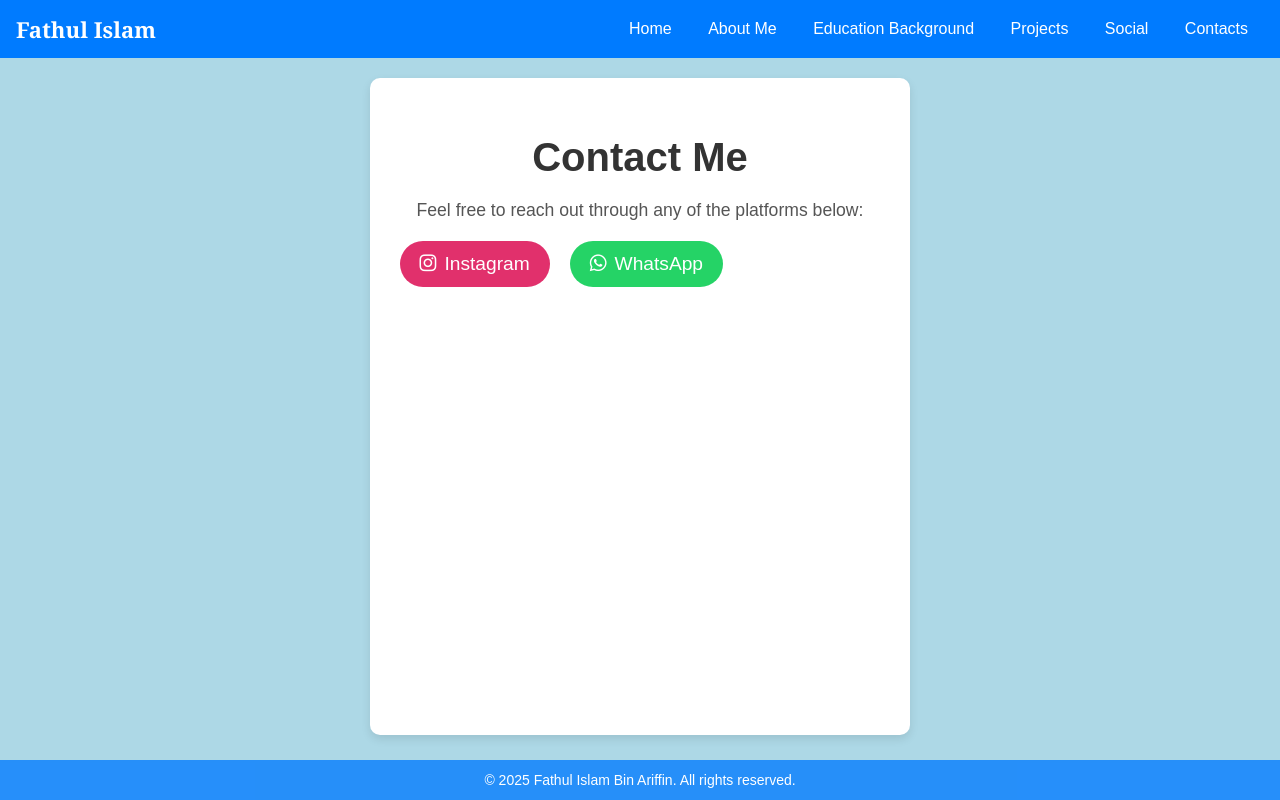
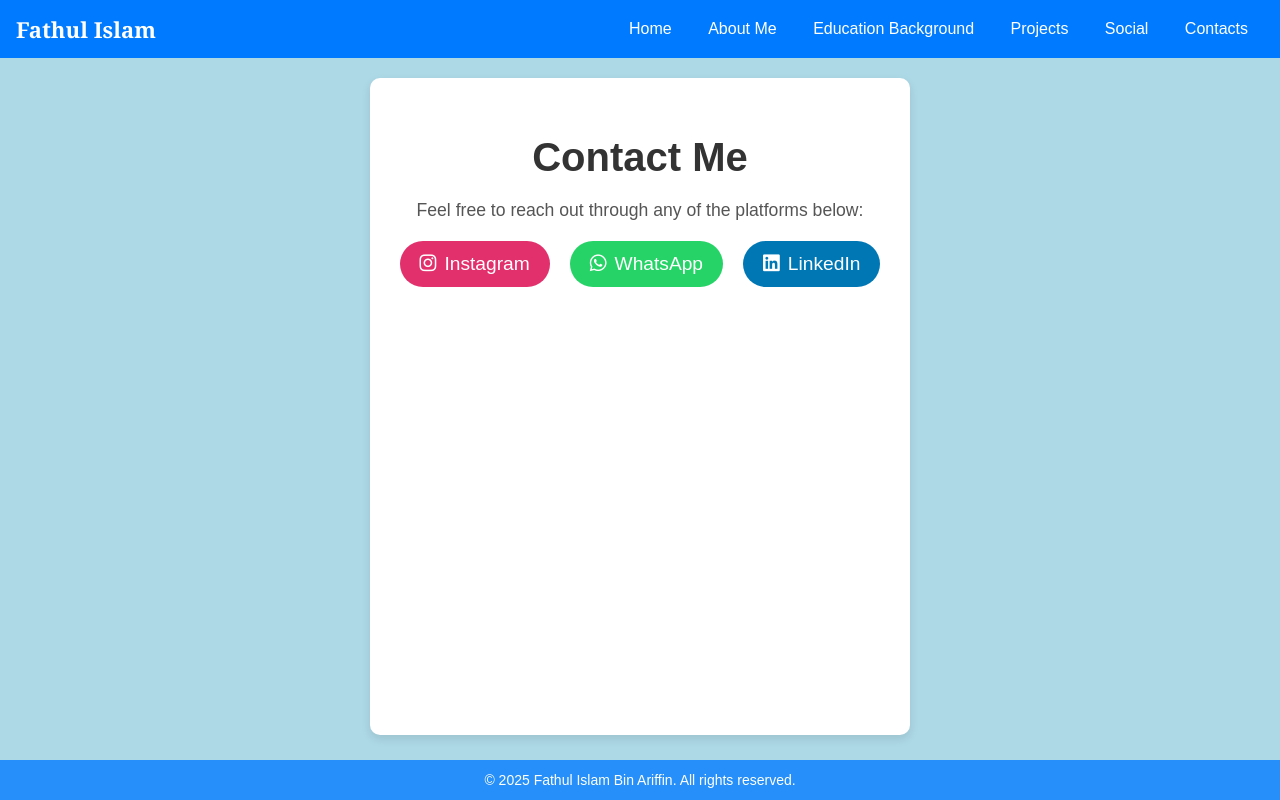
Before and after one commit to fathulislamm/Lab2_SSE3308, a plain HTML site: page contacts.html in a window 1280 px wide. Drawn offline with Linux system fonts and the light colour scheme.

Commit message:
Update contacts.css

```diff
--- a/contacts.css
+++ b/contacts.css
@@ -100,8 +100,8 @@ body,html {
     background-color: #25d366;
 }
 
-.email {
-    background-color: #007bff;
+.btn.linkedin {
+  background-color: #0077b5;
 }
 
 .btn i {
```
